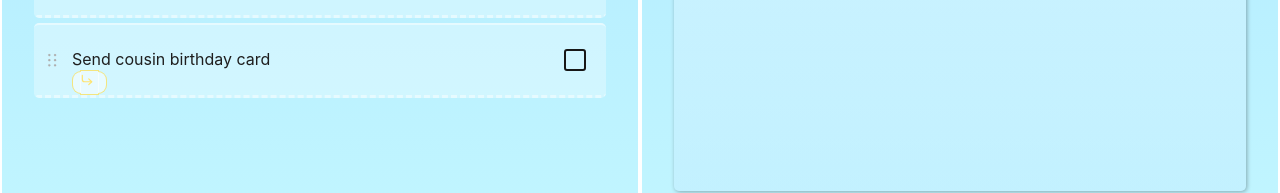
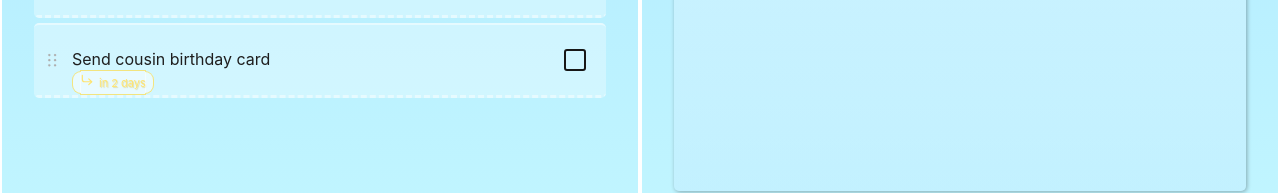
Before and after one commit to amiraine/todo, a React (Create React App) app: page / in a window 1280 px wide. Shown: the part 255-448 px from the top of the page. Built offline with nearby package versions, Linux system fonts and the light colour scheme.

Commit message:
undo error

```diff
--- a/src/List/ListItem/index.tsx
+++ b/src/List/ListItem/index.tsx
@@ -85,6 +85,7 @@ const ListItem: React.FC<ListItemProps> = (props) => {
           {!!due && (
             <DueDateWarning fromNow={fromNow} distance={distance}>
               <CornerDownRight size={14} />
+              {displayedDueDate}
             </DueDateWarning>
           )}
           <IconContainer isEditable={isEditable}>
```
